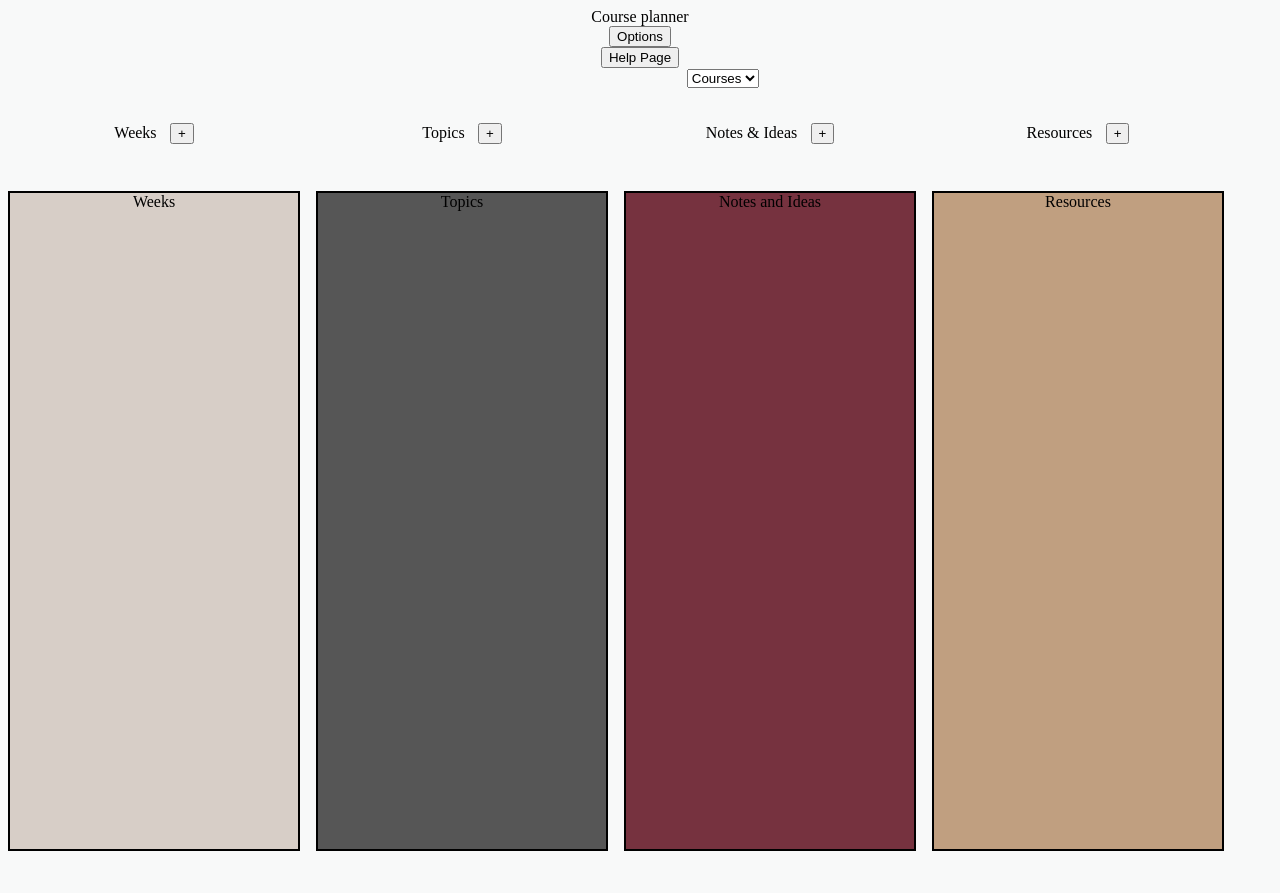
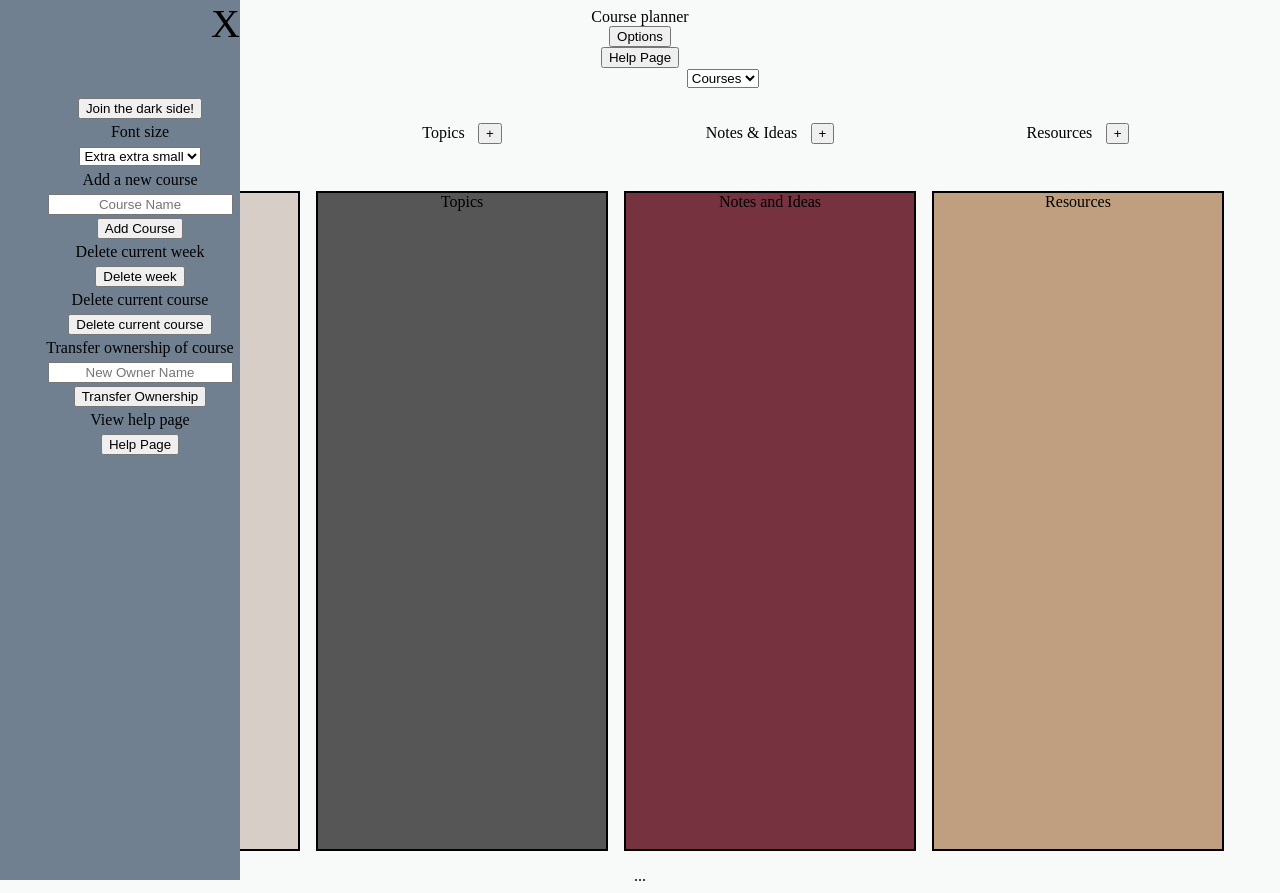
Before and after one commit to chrisy2hats/coursePlanner, a website: page webserver/webpages/index.html in a window 1280 px wide. Both pictures are taken after a click on the button "Options". Drawn offline with Linux system fonts and the light colour scheme.

Commit message:
Formatted nav bar better.

```diff
--- a/webserver/webpages/index.html
+++ b/webserver/webpages/index.html
@@ -44,8 +44,10 @@
 
 <div id="navBar">
     <div id="closeNavBarButton" onclick="toggleNavBar()">X</div>
-
-    <select id="fontSizeDropdown" aria-label="Dropdown list of font sizes">
+    <ul id="navBarList">
+        <li><button id="themeChanger" aria-label="Toggle dark theme">Join the dark side!</button> </li>
+        <li> Font size</li>
+        <li><select id="fontSizeDropdown" aria-label="Dropdown list of font sizes">
           <option>Extra extra small</option>
           <option>Extra small</option>
           <option>Small</option>
@@ -54,14 +56,24 @@
           <option>Extra large</option>
           <option>Extra extra large</option>
         </select>
-    <button id="themeChanger" aria-label="Toggle dark theme">Join the dark side!</button>
-    <div id "coursesText"> Your courses Font size Add a new course
-        <input type="text" id="newCourseTextField" placeholder="Course Name">
-        <button id="newCourseButton" type="button"> Add Course </button> Delete current week
-        <button id="deleteWeekButton" type="button" style="background-color:orange"> Delete week</button> Delete current course
-        <button id="deleteCourseButton" type="button" style="background-color:orange"> Delete course</button> Transfer ownership of course
-        <input type="text" id="newOwnerTextField" placeholder="New Owner Name">
-        <button id="transferOwnershipButton" type="button"> Transfer Ownership</button> View help page
+        </li>
+        <li> Add a new course </li>
+        <li><input type="text" id="newCourseTextField" placeholder="Course Name"></li>
+        <li> <button id="newCourseButton" type="button"> Add Course </button> </li>
+        <li>Delete current week</li>
+        <li><button id="deleteWeekButton" type="button"> Delete week</button> </li>
+        <li>Delete current course </li>
+        <li><button id="deleteCourseButton" type="button"> Delete current course</button> </li>
+        <li>Transfer ownership of course</li>
+        <li><input type="text" id="newOwnerTextField" placeholder="New Owner Name"> </li>
+        <li><button id="transferOwnershipButton" type="button"> Transfer Ownership</button> </li>
+        <li>View help page </li>
+        <li>
+            <form action="/help.html">
+                <button id="helpButton" href="/help.html">Help Page</button>
+            </form>
+        </li>
+    </ul>
 </div>
 
 <!-- Use any element to open the sidenav -->
--- a/webserver/webpages/index.js
+++ b/webserver/webpages/index.js
@@ -32,7 +32,7 @@ document.getElementById("newOwnerTextField").onkeypress = (e) => {
 function toggleNavBar() {
     let navBar = document.getElementById("navBar");
     let currentWidth = navBar.style.width;
-    currentWidth == "0em" ? navBar.style.width = "15em" : navBar.style.width = "0em";
+    currentWidth == "15em" ? navBar.style.width = "0em" : navBar.style.width = "15em";
 }
 
 /*
--- a/webserver/webpages/styles.css
+++ b/webserver/webpages/styles.css
@@ -24,7 +24,6 @@ body{
 }
 
 #topicsColumnTextArea, #notesColumnTextArea, #resourcesColumnTextArea {
-    /*TODO should probably make the not resizeable*/
     margin-bottom: 0.125em;
     width: 95%;
     border: 1em;
@@ -80,17 +79,19 @@ body{
     background-color:lightblue;
 }
 
-#navBar .closeNavBarButton {
+#closeNavBarButton {
     position: absolute;
-    right: 10em;
     font-size:1em;
-    margin-left: 5em;
+    right:0px;
+    top:0px;
+    font-size:2.5em;
+    margin-left: 15em;
 }
 #navBar{
     height: 100vh;
     z-index: 1;
     transition: 0.6s;
-    width: 0px;
+    width: 0em;
     position: fixed;
     top: 0;
     left: 0;
@@ -98,3 +99,7 @@ body{
     overflow-x: hidden;
     padding-top: 5em;
 }
+#navBarList{
+    list-style: none;
+    line-height:1.5em;
+}
```
Lines whose indentation alone changed are shown as unchanged.
